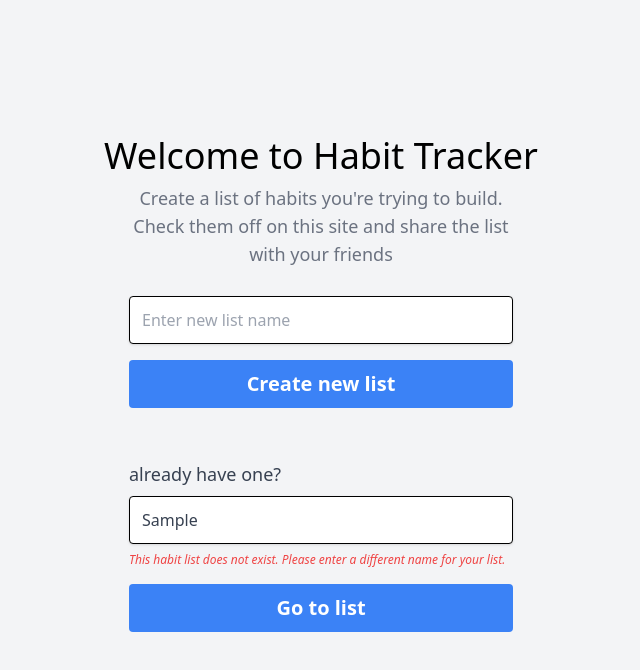
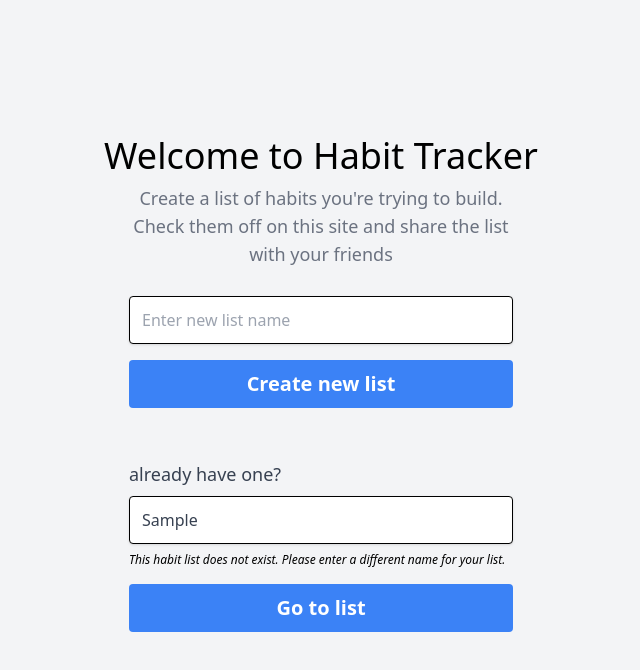
Before and after one commit to farhaannishtar/Habit-Tracker, a Next.js app: page / in a window 1280 px wide. Both pictures are taken after typing "Sample" into the empty fields and a click on the button "Go to list". Shown: the top 670 px of the page, without its empty margins (319-959 px from the left). Built offline with nearby package versions, Linux system fonts and the light colour scheme; no server answers; the database is empty.

Commit message:
removed red borders

```diff
--- a/components/CreateHabitListForm.js
+++ b/components/CreateHabitListForm.js
@@ -83,7 +83,7 @@ export default function CreateHabitListForm() {
             placeholder="Enter new list name"
           />
           {errorMessage && (
-            <p className="text-red-500 text-xs italic mt-2"> {errorMessage} </p>
+            <p className="text-xs italic mt-2"> {errorMessage} </p>
           )}
         </div>
         <div className="flex items-center justify-between">
--- a/components/HabitListForm.js
+++ b/components/HabitListForm.js
@@ -59,7 +59,7 @@ export default function HabitListForm() {
             placeholder="Enter existing list name, ex. Alice’s list"
           />
           {errorMessage && (
-            <p className="text-red-500 text-xs italic mt-2"> {errorMessage} </p>
+            <p className="text-xs italic mt-2"> {errorMessage} </p>
           )}
         </div>
         <div className="flex items-center justify-between">
```
